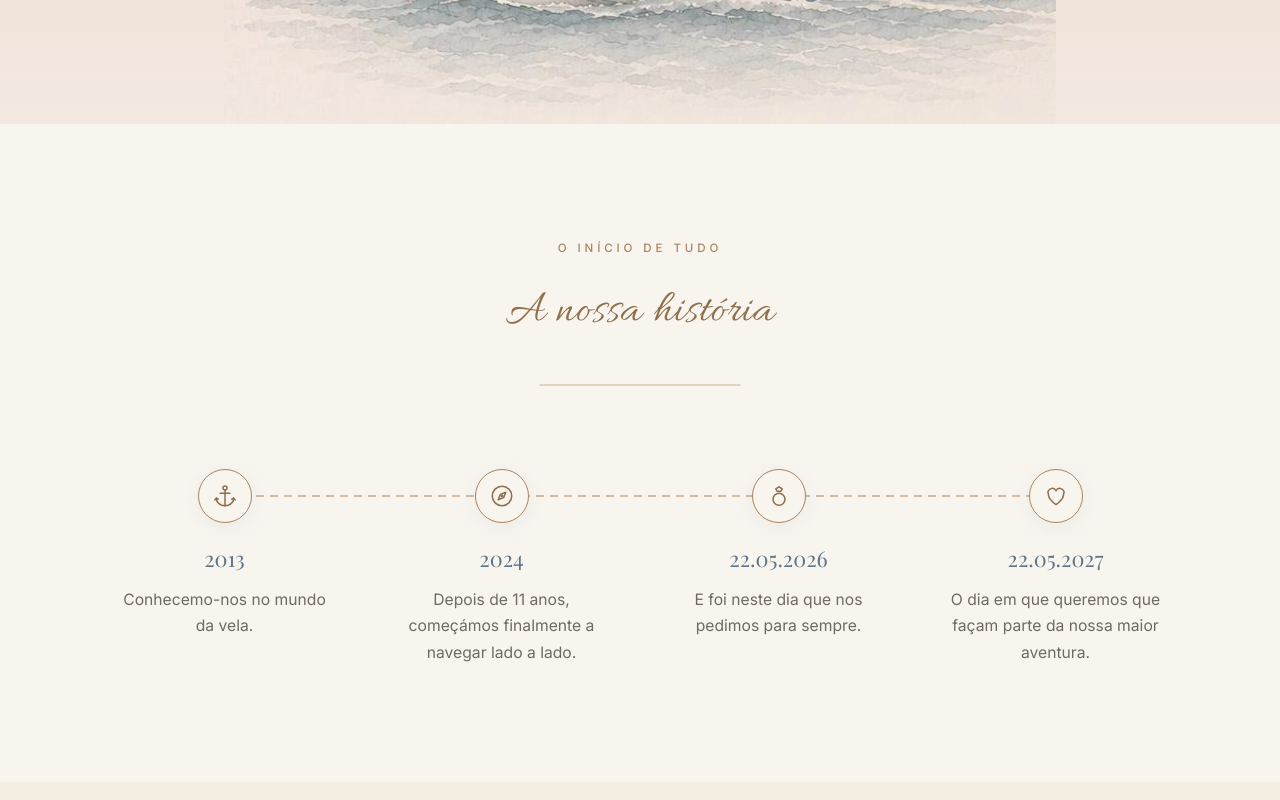
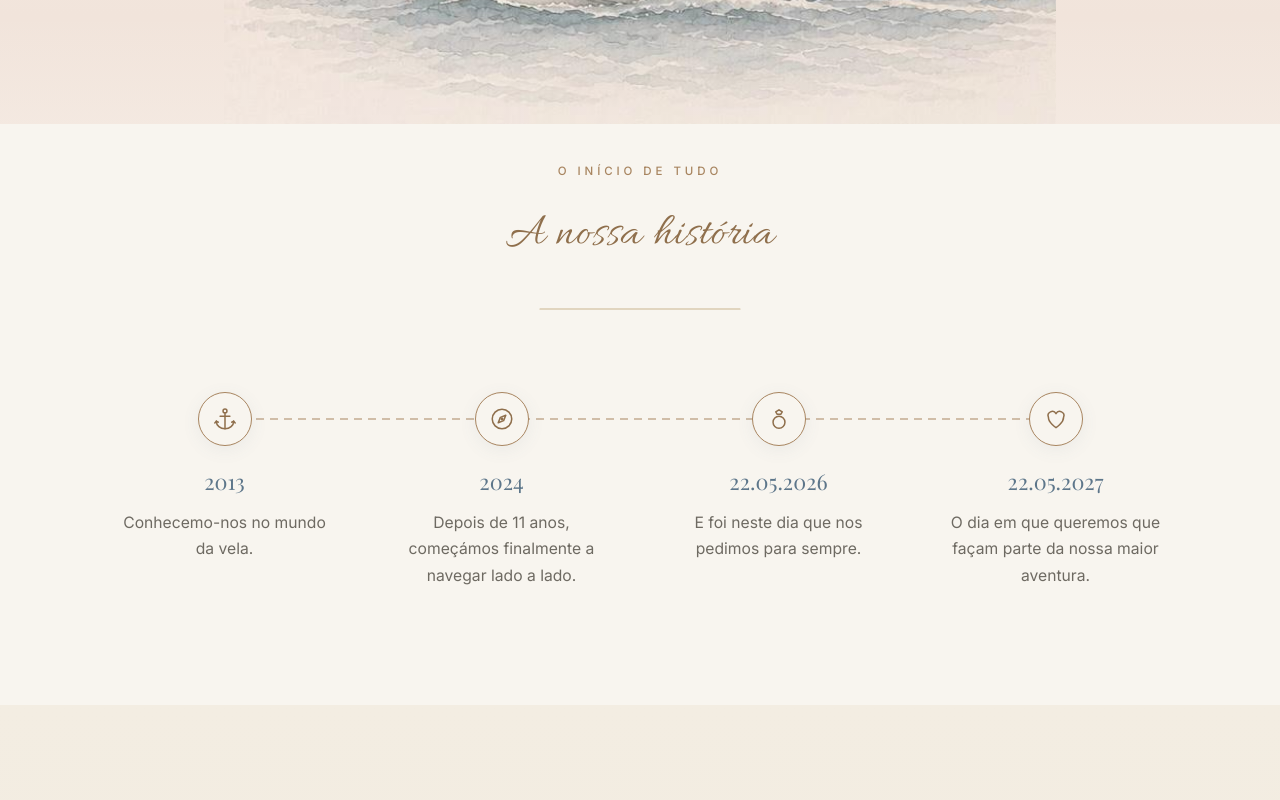
Before and after one commit to inesdias028/MG, a React (Vite) app: page / in a window 1280 px wide. Shown: the part 420-1220 px from the top of the page. Built offline with nearby package versions, Linux system fonts and the light colour scheme; a web font is replaced by a local one.

Commit message:
Tighten História top spacing so it sits right after the hero
Add .section--flush-top and apply it to the História section, cutting its
top padding so "O início de tudo" follows straight after the hero image.

Co-Authored-By: Claude Opus 4.8 <noreply@anthropic.com>

```diff
--- a/src/components/Story.jsx
+++ b/src/components/Story.jsx
@@ -4,7 +4,7 @@ import { RopeDivider } from './Decor.jsx'
 
 export default function Story() {
   return (
-    <section id="historia" className="section">
+    <section id="historia" className="section section--flush-top">
       <div className="container">
         <div className="section-head reveal">
           <span className="eyebrow">O início de tudo</span>
--- a/src/index.css
+++ b/src/index.css
@@ -125,6 +125,11 @@ p {
   background: linear-gradient(180deg, #f3ede2 0%, #efe7d9 100%);
 }
 
+/* Pull a section close to the one above (e.g. História right after the hero). */
+.section--flush-top {
+  padding-top: clamp(1.5rem, 3vw, 2.5rem);
+}
+
 .section-head {
   text-align: center;
   margin-bottom: clamp(2.5rem, 5vw, 4rem);
```
